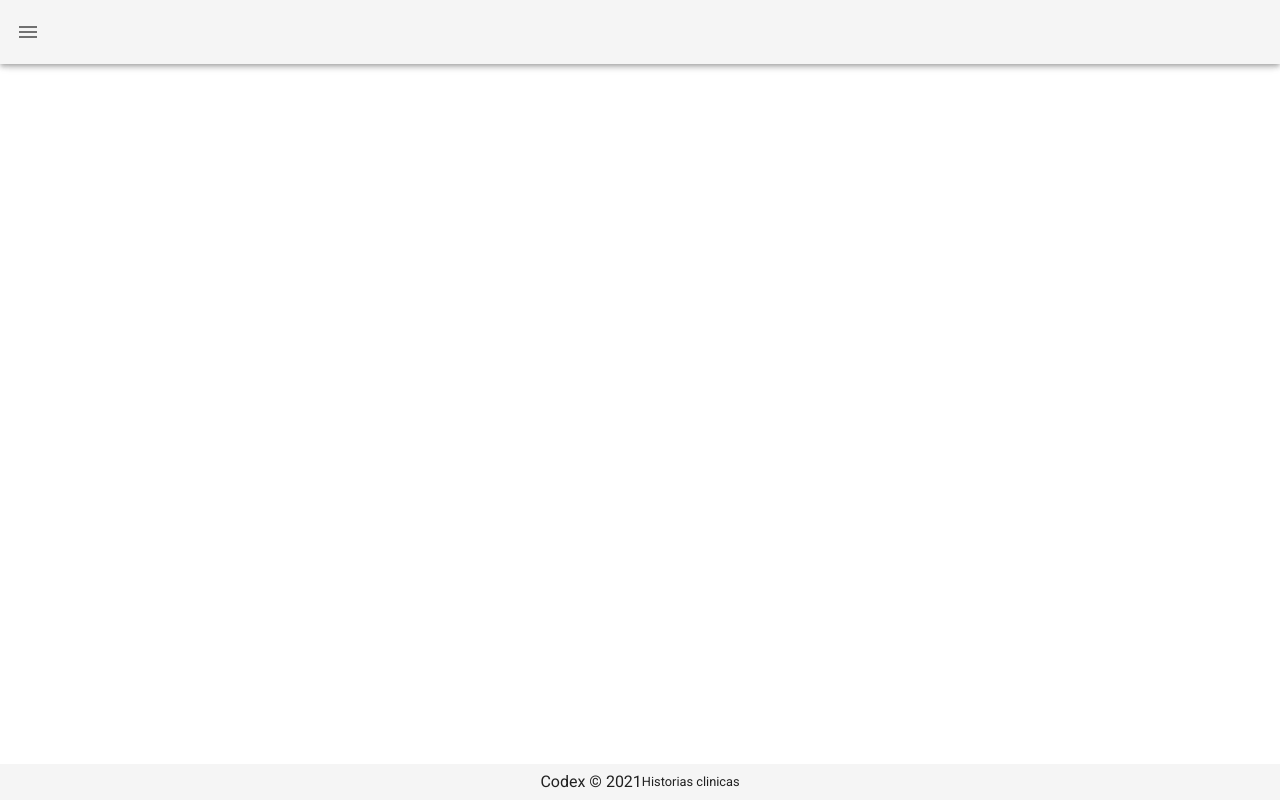
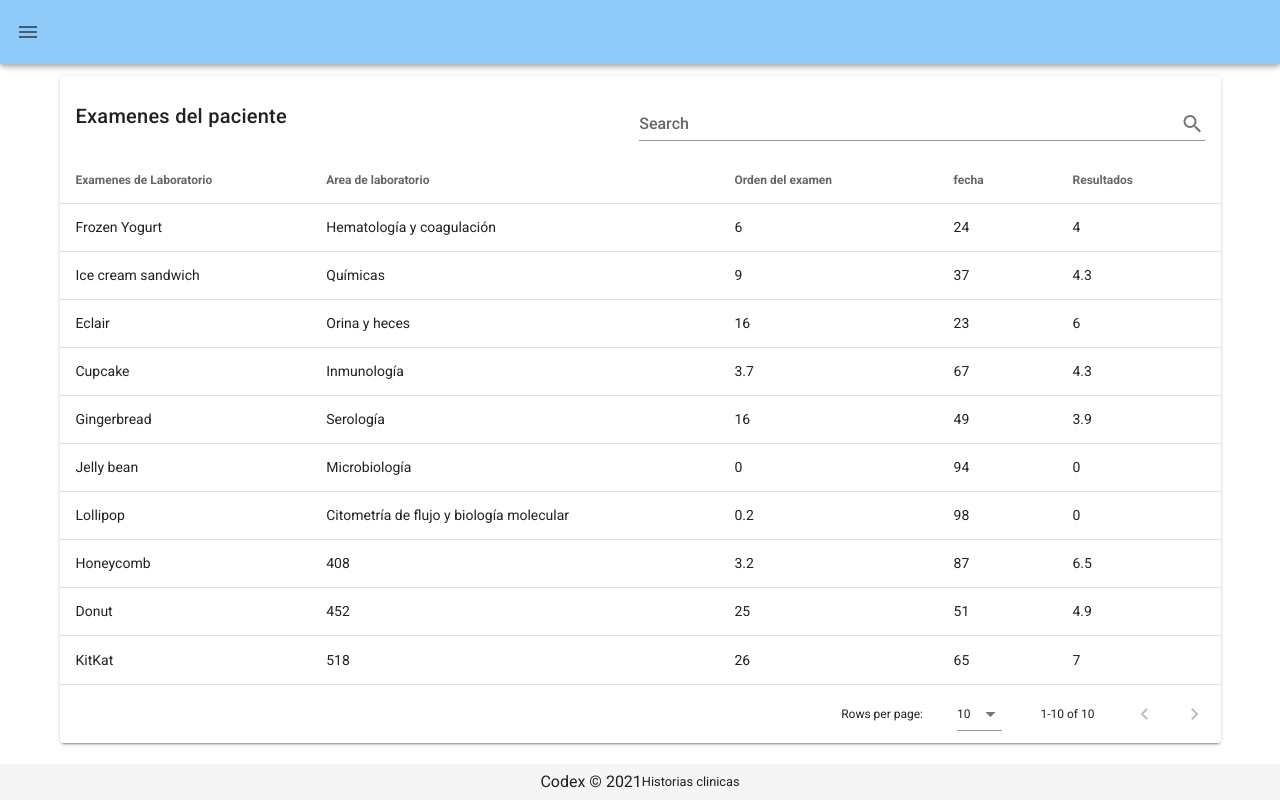
Before and after one commit to cano2030/CODEX_Front, a Nuxt app: page /Usuario/usuarioExamenes in a window 1280 px wide. Built offline with nearby package versions, Linux system fonts and the light colour scheme.

Commit message:
Mariana: usuario (examenes y medicamentos)

```diff
--- a/layouts/auxiliar.vue
+++ b/layouts/auxiliar.vue
@@ -41,7 +41,7 @@
 
       <template v-slot:append>
         <div>
-          <v-btn block>
+          <v-btn block text to="/">
             Logout
             <v-icon> mdi-exit-to-app </v-icon>
           </v-btn>
--- a/layouts/usuario.vue
+++ b/layouts/usuario.vue
@@ -83,7 +83,7 @@ export default {
           id: "examenes",
           icon: "mdi-note",
           title: "Exámenes",
-          to: "/Usuario/examenes",
+          to: "/Usuario/usuarioExamenes",
         },
         {
           id: "medicamentos",
--- a/pages/Auxiliar/auxiliarListaExamenes.vue
+++ b/pages/Auxiliar/auxiliarListaExamenes.vue
@@ -10,70 +10,128 @@
         single-line
         hide-details
       ></v-text-field>
-      <v-layout row justify-center>
-    <v-dialog v-model="dialog" persistent max-width="600px">
-      <template v-slot:activator="{ on }">
-        <v-btn color="primary" dark v-on="on">Open Dialog</v-btn>
+    </v-card-title>
+    <v-data-table
+      :headers="headers"
+      :items="desserts"
+      :search="search"
+    ></v-data-table>
+
+  <v-row justify="center">
+    <v-dialog
+      v-model="dialog"
+      persistent
+      max-width="600px"
+    >
+      <template v-slot:activator="{ on, attrs }">
+        <v-btn
+          color="primary"
+          dark
+          v-bind="attrs"
+          v-on="on"
+        >
+          Open Dialog
+        </v-btn>
       </template>
       <v-card>
         <v-card-title>
           <span class="headline">User Profile</span>
         </v-card-title>
         <v-card-text>
-          <v-container grid-list-md>
-            <v-layout wrap>
-              <v-flex xs12 sm6 md4>
-                <v-text-field label="Legal first name*" required></v-text-field>
-              </v-flex>
-              <v-flex xs12 sm6 md4>
-                <v-text-field label="Legal middle name" hint="example of helper text only on focus"></v-text-field>
-              </v-flex>
-              <v-flex xs12 sm6 md4>
+          <v-container>
+            <v-row>
+              <v-col
+                cols="12"
+                sm="6"
+                md="4"
+              >
+                <v-text-field
+                  label="Legal first name*"
+                  required
+                ></v-text-field>
+              </v-col>
+              <v-col
+                cols="12"
+                sm="6"
+                md="4"
+              >
+                <v-text-field
+                  label="Legal middle name"
+                  hint="example of helper text only on focus"
+                ></v-text-field>
+              </v-col>
+              <v-col
+                cols="12"
+                sm="6"
+                md="4"
+              >
                 <v-text-field
                   label="Legal last name*"
                   hint="example of persistent helper text"
                   persistent-hint
                   required
                 ></v-text-field>
-              </v-flex>
-              <v-flex xs12>
-                <v-text-field label="Email*" required></v-text-field>
-              </v-flex>
-              <v-flex xs12>
-                <v-text-field label="Password*" type="password" required></v-text-field>
-              </v-flex>
-              <v-flex xs12 sm6>
+              </v-col>
+              <v-col cols="12">
+                <v-text-field
+                  label="Email*"
+                  required
+                ></v-text-field>
+              </v-col>
+              <v-col cols="12">
+                <v-text-field
+                  label="Password*"
+                  type="password"
+                  required
+                ></v-text-field>
+              </v-col>
+              <v-col
+                cols="12"
+                sm="6"
+              >
                 <v-select
                   :items="['0-17', '18-29', '30-54', '54+']"
                   label="Age*"
                   required
                 ></v-select>
-              </v-flex>
-              <v-flex xs12 sm6>
+              </v-col>
+              <v-col
+                cols="12"
+                sm="6"
+              >
                 <v-autocomplete
                   :items="['Skiing', 'Ice hockey', 'Soccer', 'Basketball', 'Hockey', 'Reading', 'Writing', 'Coding', 'Basejump']"
                   label="Interests"
                   multiple
                 ></v-autocomplete>
-              </v-flex>
-            </v-layout>
+              </v-col>
+            </v-row>
           </v-container>
           <small>*indicates required field</small>
         </v-card-text>
         <v-card-actions>
           <v-spacer></v-spacer>
-          <v-btn color="blue darken-1" flat @click="dialog = false">Close</v-btn>
-          <v-btn color="blue darken-1" flat @click="dialog = false">Save</v-btn>
+          <v-btn
+            color="blue darken-1"
+            text
+            @click="dialog = false"
+          >
+            Close
+          </v-btn>
+          <v-btn
+            color="blue darken-1"
+            text
+            @click="dialog = false"
+          >
+            Save
+          </v-btn>
         </v-card-actions>
       </v-card>
     </v-dialog>
-  </v-layout>
-    </v-card-title>
-    <v-data-table
-      :headers="headers"
-      :items="desserts"
-      :search="search"
-    ></v-data-table>
+  </v-row>
+
+
+
   </v-card>
 </template>
 
@@ -81,10 +139,6 @@
 <script>
   export default {
     layout: 'auxiliar',
-    data: () => ({
-      dialog: false
-    }),
-
     data () {
       return {
         search: '',
@@ -175,7 +229,6 @@
         ],
       }
     },
-
   }
 </script>
 
--- a/pages/Auxiliar/auxiliarPerfil.vue
+++ b/pages/Auxiliar/auxiliarPerfil.vue
@@ -1,15 +1,7 @@
 <template>
-  <v-card
-    class="overflow-hidden"
-  >
-    <v-toolbar
-      flat
-
-    >
-      <v-icon color="#0c354a">mdi-account</v-icon>
-      <v-toolbar-title class="#0c354a">
-        Perfil de usuario
-      </v-toolbar-title>
+  <v-card class="overflow-hidden">
+    <v-toolbar flat>
+      <v-toolbar-title class="#0c354a">Datos personales</v-toolbar-title>
       <v-spacer></v-spacer>
       <v-btn
         class="white--text"
@@ -18,48 +10,62 @@
         small
         @click="isEditing = !isEditing"
       >
-        <v-icon v-if="isEditing">
-          mdi-close
-        </v-icon>
-        <v-icon v-else >
-          mdi-pencil
-        </v-icon>
+        <v-icon v-if="isEditing"> mdi-close </v-icon>
+        <v-icon v-else> mdi-pencil </v-icon>
       </v-btn>
     </v-toolbar>
     <v-card-text>
+      <v-row>
+        <v-col cols="12" sm="6">
+          <v-text-field label="Nombres" disabled="isDisabled"></v-text-field>
+        </v-col>
+        <v-col cols="12" sm="6">
+          <v-text-field label="Apellidos" disabled="isDisabled"></v-text-field>
+        </v-col>
+      </v-row>
+      <v-text-field label="Cédula" disabled="isDisabled"></v-text-field>
+      <v-row>
+        <v-col cols="12" sm="4">
           <v-text-field
-        :disabled="!isEditing"
-        color="white"
-        label="Name"
+            label="Fecha de Nacimiento"
+            disabled="isDisabled"
           ></v-text-field>
-      <v-text-field
-        :disabled="!isEditing"
-        color="white"
-        label="Apellido"
-      ></v-text-field>
+        </v-col>
+        <v-col cols="12" sm="4">
+          <v-text-field label="Edad" disabled="isDisabled"></v-text-field>
+        </v-col>
+        <v-col cols="12" sm="4">
+          <v-text-field label="Sexo" disabled="isDisabled"></v-text-field>
+        </v-col>
+      </v-row>
+      <v-text-field label="Ocupación" :disabled="!isEditing"></v-text-field>
+      <v-select :items="estado_civil" label="Estado civil" :disabled="!isEditing"></v-select>
+      <v-text-field label="Correo" :disabled="!isEditing"></v-text-field>
+      <v-text-field label="Teléfono" :disabled="!isEditing"></v-text-field>
+      <v-row>
+        <v-col cols="12" sm="6">
+          <v-select :items="departamentos" label="Departamento" :disabled="!isEditing"></v-select>
+        </v-col>
+        <v-col cols="12" sm="6">
+          <v-select :items="ciudades" label="Ciudad" :disabled="!isEditing"></v-select>
+        </v-col>
+      </v-row>
+      <v-text-field :disabled="!isEditing" label="Dirección"></v-text-field>
     </v-card-text>
     <v-divider></v-divider>
     <v-card-actions>
       <v-spacer></v-spacer>
       <v-btn
         class="white--text"
-
         :disabled="!isEditing"
         color="#ff5722"
         @click="save"
       >
-        Save
+        Guardar
       </v-btn>
-
     </v-card-actions>
-    <v-snackbar
-      v-model="hasSaved"
-      :timeout="2000"
-      absolute
-      bottom
-      left
-    >
-      Tu perfil ha sido actualizado con exito
+    <v-snackbar v-model="hasSaved" :timeout="2000" absolute bottom left>
+      Datos actualizados!
     </v-snackbar>
   </v-card>
 </template>
@@ -68,29 +74,25 @@
 <script>
 export default {
   layout: "auxiliar",
-    data () {
+  data() {
     return {
       hasSaved: false,
       isEditing: null,
       model: null,
-      }
+      estado_civil: ["Soltero", "Casado", "Divorciado", "Viudo"],
+      departamentos: ["Antioquia", "Arauca", "Atrlántico", "Bolívar"],
+      ciudades: ["Medellín", "Bogotá", "Barranquilla", "Cartagena"],
+    };
   },
+  isDisabled: false,
 
   methods: {
-      customFilter (item, queryText, itemText) {
-        const textOne = item.name.toLowerCase()
-        const searchText = queryText.toLowerCase()
-
-        return textOne.indexOf(searchText) > -1 ||
-          textTwo.indexOf(searchText) > -1
-      },
-      save () {
-        this.isEditing = !this.isEditing
-        this.hasSaved = true
+    save() {
+      this.isEditing = !this.isEditing;
+      this.hasSaved = true;
     },
   },
-  }
+};
 </script>
 <style>
-
 </style>
--- /dev/null
+++ b/pages/Usuario/usuarioExamenes.vue
@@ -0,0 +1,126 @@
+<template>
+  <v-card>
+    <v-card-title>
+      Examenes del paciente
+      <v-spacer></v-spacer>
+      <v-text-field
+        v-model="search"
+        append-icon="mdi-magnify"
+        label="Search"
+        single-line
+        hide-details
+      ></v-text-field>
+    </v-card-title>
+    <v-data-table
+      :headers="headers"
+      :items="desserts"
+      :search="search"
+    ></v-data-table>
+
+
+
+
+
+  </v-card>
+</template>
+
+
+<script>
+  export default {
+    layout: 'usuario',
+    data () {
+      return {
+        search: '',
+        headers: [
+          {
+            text: 'Examenes de Laboratorio',
+            align: 'start',
+            sortable: false,
+            value: 'nombre',
+          },
+          { text: 'Area de laboratorio', value: 'area' },
+          { text: 'Orden del examen', value: 'orden' },
+          { text: 'fecha', value: 'fecha' },
+          { text: 'Resultados', value: 'resultados' },
+
+        ],
+        desserts: [
+          {
+            nombre: 'Frozen Yogurt',
+            area: 'Hematología y coagulación',
+            orden: 6.0,
+            fecha: 24,
+            resultados: 4.0,
+          },
+          {
+            nombre: 'Ice cream sandwich',
+            area: 'Químicas',
+            orden: 9.0,
+            fecha: 37,
+            resultados: 4.3,
+          },
+          {
+            nombre: 'Eclair',
+            area: 'Orina y heces',
+            orden: 16.0,
+            fecha: 23,
+            resultados: 6.0,
+          },
+          {
+            nombre: 'Cupcake',
+            area: 'Inmunología',
+            orden: 3.7,
+            fecha: 67,
+            resultados: 4.3,
+          },
+          {
+            nombre: 'Gingerbread',
+            area: 'Serología',
+            orden: 16.0,
+            fecha: 49,
+            resultados: 3.9,
+          },
+          {
+            nombre: 'Jelly bean',
+            area: 'Microbiología',
+            orden: 0.0,
+            fecha: 94,
+            resultados: 0.0,
+          },
+          {
+            nombre: 'Lollipop',
+            area: 'Citometría de flujo y biología molecular',
+            orden: 0.2,
+            fecha: 98,
+            resultados: 0,
+          },
+          {
+            nombre: 'Honeycomb',
+            area: 408,
+            orden: 3.2,
+            fecha: 87,
+            resultados: 6.5,
+          },
+          {
+            nombre: 'Donut',
+            area: 452,
+            orden: 25.0,
+            fecha: 51,
+            resultados: 4.9,
+          },
+          {
+            nombre: 'KitKat',
+            area: 518,
+            orden: 26.0,
+            fecha: 65,
+            resultados: 7,
+          },
+        ],
+      }
+    },
+  }
+</script>
+
+<style>
+
+</style>
--- /dev/null
+++ b/pages/Usuario/usuarioMedicamentos.vue
@@ -0,0 +1,78 @@
+<template>
+  <v-card>
+    <v-card-title>
+      Medicamentos del paciente
+      <v-spacer></v-spacer>
+      <v-text-field
+        v-model="search"
+        append-icon="mdi-magnify"
+        label="Search"
+        single-line
+        hide-details
+      ></v-text-field>
+    </v-card-title>
+    <v-data-table
+      :headers="headers"
+      :items="desserts"
+      :search="search"
+    ></v-data-table>
+  </v-card>
+</template>
+
+
+<script>
+  export default {
+    layout: 'usuario',
+    data () {
+      return {
+        search: '',
+        headers: [
+          {
+            text: 'Nombre del medicamento',
+            align: 'start',
+            sortable: false,
+            value: 'nombre',
+          },
+          { text: 'Posología', value: 'posologia' },
+          { text: 'Cantidad', value: 'cantidad' },
+
+        ],
+        desserts: [
+          {
+            nombre: ' Augmentine "125" suspensión, (125/31,25 mg/5 ml)',
+            posologia: 'cada 8 horas',
+            cantidad: '4,28 ml',
+          },
+          {
+            nombre: 'Augmentine "100" suspensión, (100/12,5 mg/1 ml)',
+            posologia: 'cada 8 horas',
+            cantidad: '1,07 ml ',
+          },
+          {
+            nombre: ' Augmentine "125" suspensión, (125/31,25 mg/5 ml)',
+            posologia: 'cada 8 horas',
+            cantidad: '4,28 ml',
+          },
+          {
+            nombre: 'Augmentine "100" suspensión, (100/12,5 mg/1 ml)',
+            posologia: 'cada 8 horas',
+            cantidad: '1,07 ml ',
+          },{
+            nombre: ' Augmentine "125" suspensión, (125/31,25 mg/5 ml)',
+            posologia: 'cada 8 horas',
+            cantidad: '4,28 ml',
+          },
+          {
+            nombre: 'Augmentine "100" suspensión, (100/12,5 mg/1 ml)',
+            posologia: 'cada 8 horas',
+            cantidad: '1,07 ml ',
+          },
+        ],
+      }
+    },
+  }
+</script>
+
+<style>
+
+</style>
```
Lines whose indentation alone changed are shown as unchanged.
